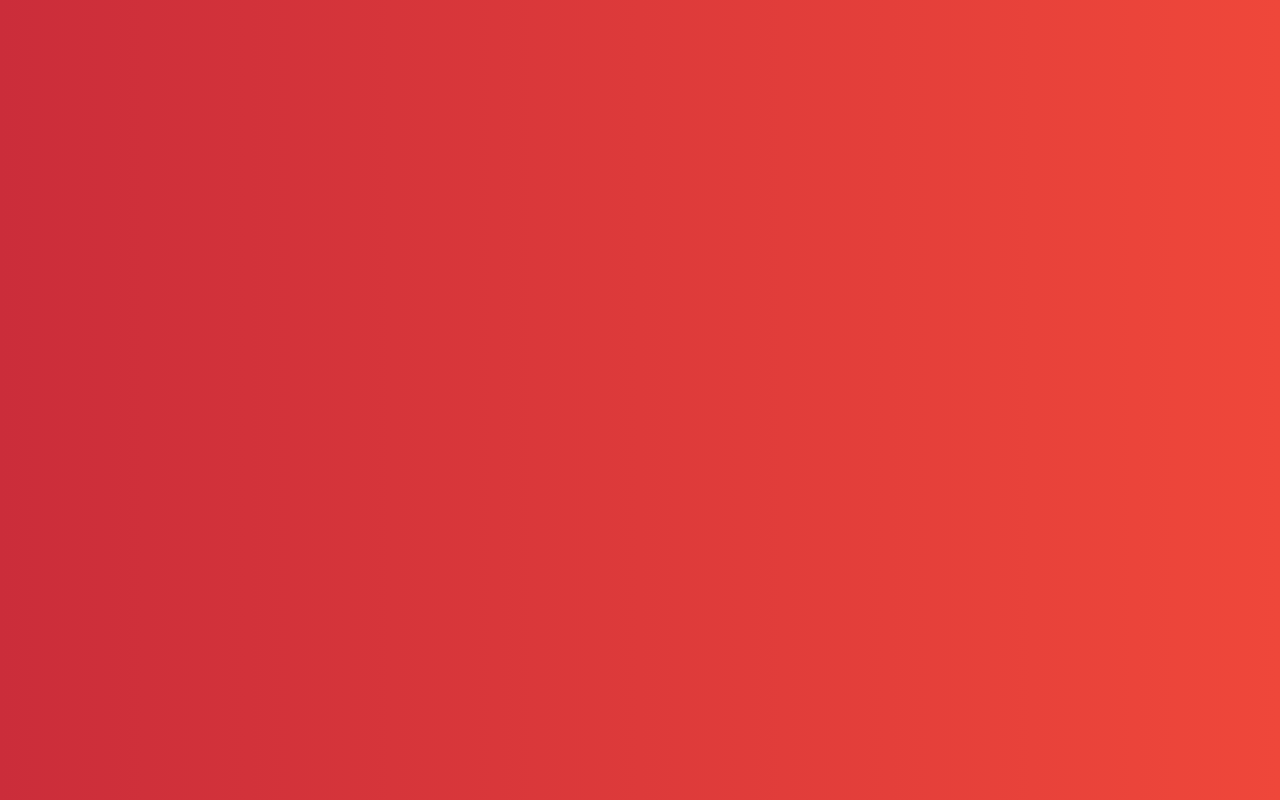
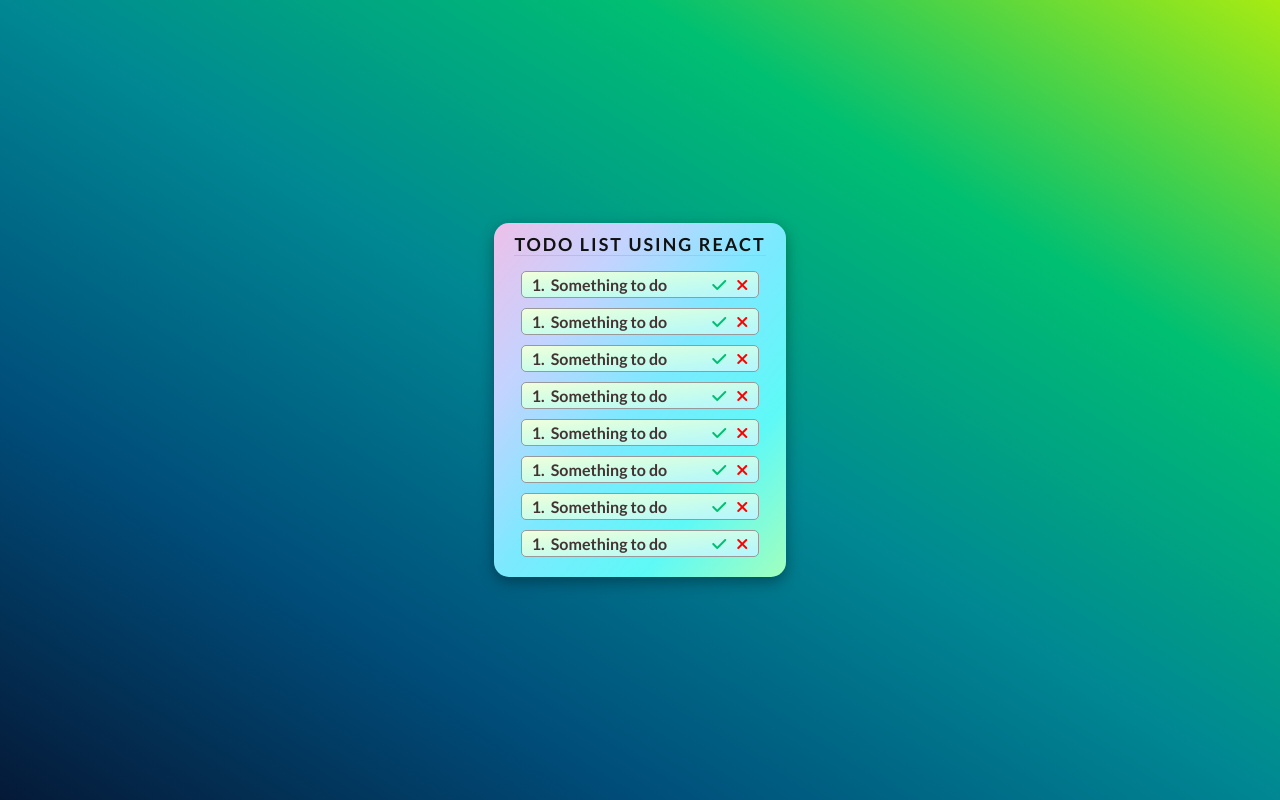
Before and after one commit to ddepu11/todo-react-app, a React (Create React App) app: page / in a window 1280 px wide. Built offline with nearby package versions, Linux system fonts and the light colour scheme.

Commit message:
style done

```diff
--- a/public/index.html
+++ b/public/index.html
@@ -12,7 +12,10 @@
     <link rel="apple-touch-icon" href="%PUBLIC_URL%/logo192.png" />
 
     <link rel="manifest" href="%PUBLIC_URL%/manifest.json" />
-
+    <script
+      src="https://kit.fontawesome.com/62ab10752c.js"
+      crossorigin="anonymous"
+    ></script>
     <title>React Todo App</title>
   </head>
   <body class="flex">
--- a/src/App.css
+++ b/src/App.css
@@ -1,4 +1,13 @@
 @import url("https://fonts.googleapis.com/css2?family=Lato:wght@300;700&display=swap");
+
+/*Utility class*/
+.flex {
+  display: flex;
+  justify-content: center;
+  align-items: center;
+}
+
+/* Normal Classes */
 
 * {
   margin: 0;
@@ -8,13 +17,33 @@
 }
 body {
   min-height: 100vh;
-  background: linear-gradient(to right, #cb2d3a, #ef473a);
-  color: white;
+  background-image: linear-gradient(
+    to right top,
+    #051937,
+    #004d7a,
+    #008793,
+    #00bf72,
+    #a8eb12
+  );
+  color: black;
 }
 
 .container {
   max-width: 1200px;
   margin: 0 auto;
+  box-shadow: rgba(0, 0, 0, 0.35) 0px 5px 15px;
+  background-image: linear-gradient(
+    to right bottom,
+    #edc0e9,
+    #c3d3ff,
+    #7ce9ff,
+    #5ef9f7,
+    #a1ffbd
+  );
+  border-radius: 15px;
+  /* padding: 10px 10px; */
+  overflow: hidden;
+  padding: 10px 20px 10px 20px;
 }
 
 img {
@@ -27,10 +56,55 @@
 ul {
   list-style-type: none;
 }
+header h4 {
+  font-size: 1.12em;
+  text-transform: uppercase;
+  letter-spacing: 2px;
+  color: #111;
+}
+header {
+  border-bottom: 1px solid #c0c0c0;
+}
+.todos {
+  margin-top: 15px;
+}
 
-/*Utility class*/
-.flex {
-  display: flex;
-  justify-content: center;
-  align-items: center;
+.todo {
+  max-width: 95%;
+  margin: auto;
+  justify-content: space-between;
+  background-image: linear-gradient(
+    to right bottom,
+    #f1ffdc,
+    #ddfee1,
+    #cbfdea,
+    #bdfaf4,
+    #b5f5ff
+  );
+  padding: 3px 10px;
+  border-radius: 5px;
+  border: 0.1px solid #999;
+  margin-bottom: 10px;
 }
+.todo p {
+  color: #433;
+  font-weight: 600;
+  letter-spacing: 1 px;
+}
+
+.buttons i:first-child {
+  margin-right: 10px;
+  color: #00bf72;
+}
+
+.buttons i:nth-child(2) {
+  color: red;
+}
+
+i {
+  transition: all 0.5s ease-in-out;
+}
+i:hover {
+  cursor: pointer;
+  transform: scale(1.2) translateY(-3px);
+}
--- a/src/App.jsx
+++ b/src/App.jsx
@@ -1,8 +1,25 @@
-import { useState } from "react";
+// import { useState } from "react";
 import "./App.css";
+import Todo from "./Todo";
 
 const App = () => {
-  return <div className="container"></div>;
+  return (
+    <div className="container">
+      <header>
+        <h4>Todo List Using React </h4>
+      </header>
+      <div className="todos">
+        <Todo />
+        <Todo />
+        <Todo />
+        <Todo />
+        <Todo />
+        <Todo />
+        <Todo />
+        <Todo />
+      </div>
+    </div>
+  );
 };
 
 export default App;
--- /dev/null
+++ b/src/Todo.jsx
@@ -0,0 +1,15 @@
+const Todo = () => {
+  return (
+    <div className="todo flex">
+      <p>
+        <span>1.</span>&nbsp;&nbsp;Something to do
+      </p>
+      <div className="buttons">
+        <i className="fas fa-check fa-1x"></i>
+        <i className="fas fa-times fa-1x"></i>
+      </div>
+    </div>
+  );
+};
+
+export default Todo;
```
